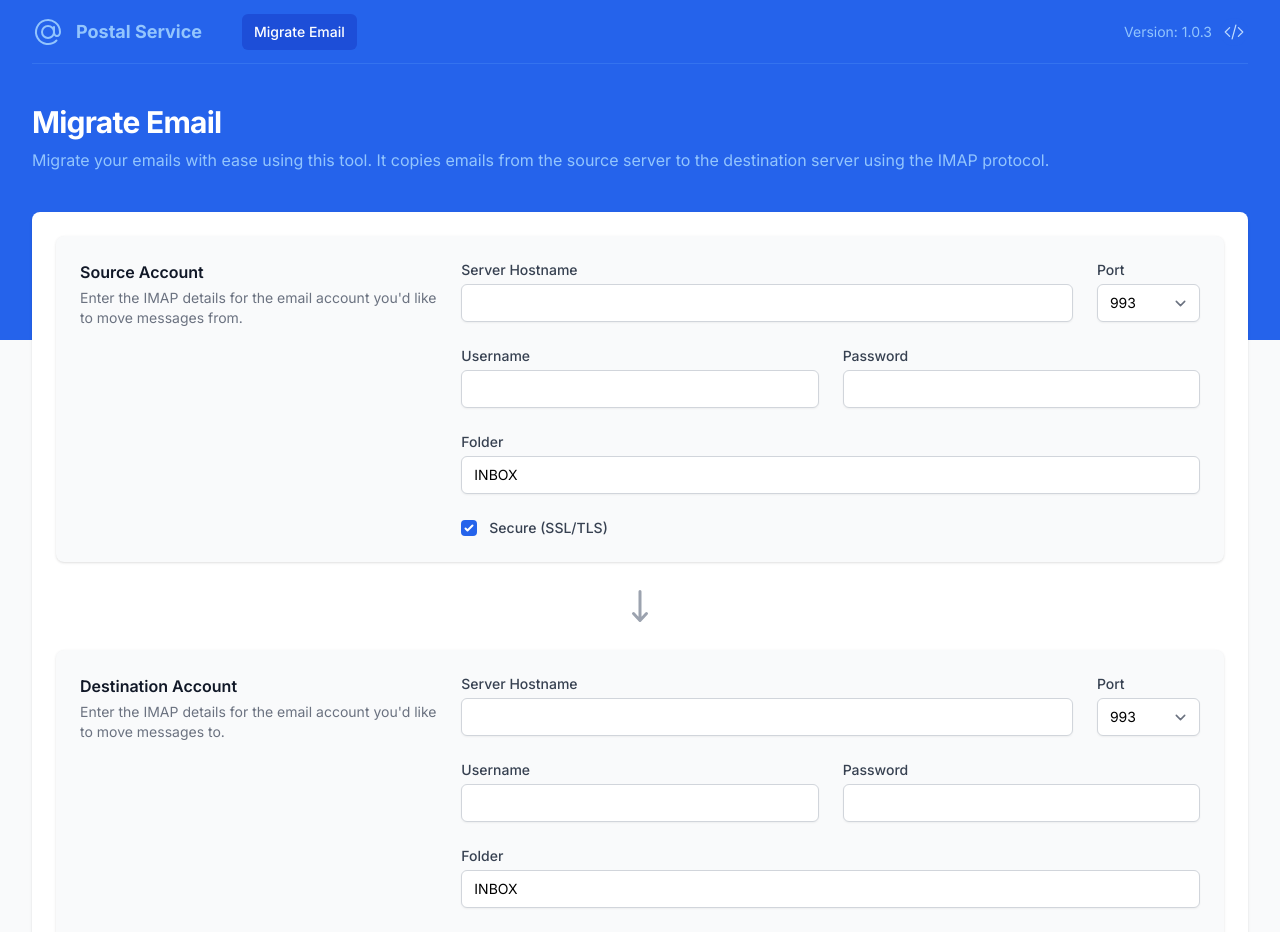
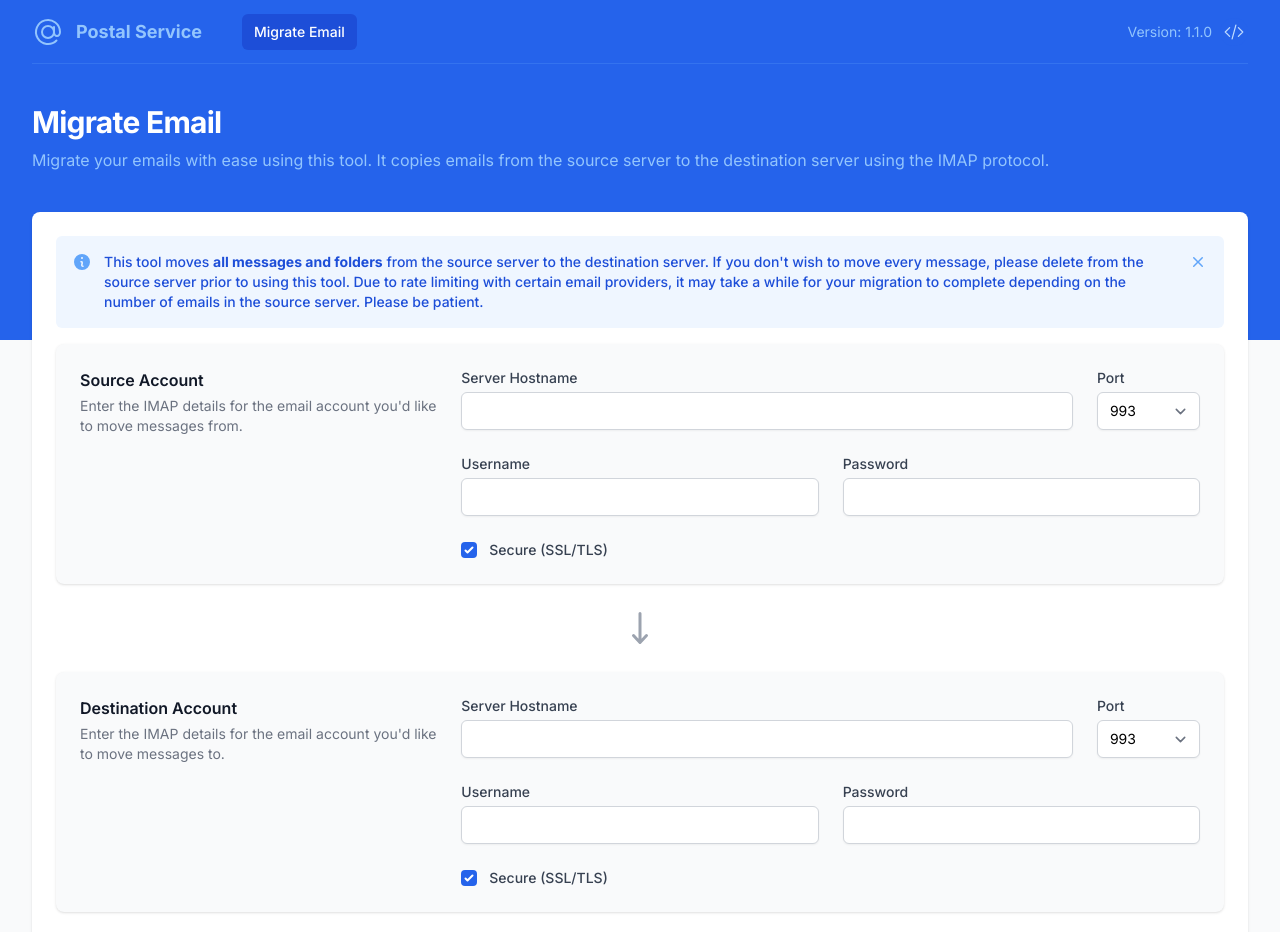
Before and after one commit to ressonix/postal-service, a Next.js app: page / in a window 1280 px wide. Shown: the top 932 px of the page. Built offline with nearby package versions, Linux system fonts and the light colour scheme.

Commit message:
move all messages and folders, oh also optimize a bit

```diff
--- a/components/Migrate/AccountCard.tsx
+++ b/components/Migrate/AccountCard.tsx
@@ -25,8 +25,6 @@ interface SourceProps {
   setSourcePassword: Dispatch<SetStateAction<string>>
   sourceSecure: boolean
   setSourceSecure: Dispatch<SetStateAction<boolean>>
-  sourceFolder: string
-  setSourceFolder: Dispatch<SetStateAction<string>>
 }
 
 interface DestinationProps {
@@ -42,8 +40,6 @@ interface DestinationProps {
   setDestinationPassword: Dispatch<SetStateAction<string>>
   destinationSecure: boolean
   setDestinationSecure: Dispatch<SetStateAction<boolean>>
-  destinationFolder: string
-  setDestinationFolder: Dispatch<SetStateAction<string>>
 }
 
 export function SourceAccountCard(props: SourceProps): ReactElement {
@@ -159,23 +155,6 @@ export function SourceAccountCard(props: SourceProps): ReactElement {
                 type="password"
                 name="source-password"
                 id="source-password"
-                className="mt-1 block w-full rounded-md border-gray-300 shadow-sm focus:border-blue-500 focus:ring-blue-500 sm:text-sm"
-              />
-            </div>
-
-            <div className="col-span-6 sm:col-span-6">
-              <label
-                htmlFor="source-hostname"
-                className="block text-sm font-medium text-gray-700"
-              >
-                Folder
-              </label>
-              <input
-                value={props.sourceFolder}
-                onChange={(event) => props.setSourceFolder(event.target.value)}
-                type="text"
-                name="source-hostname"
-                id="source-hostname"
                 className="mt-1 block w-full rounded-md border-gray-300 shadow-sm focus:border-blue-500 focus:ring-blue-500 sm:text-sm"
               />
             </div>
@@ -330,23 +309,6 @@ export function DestinationAccountCard(props: DestinationProps): ReactElement {
               />
             </div>
 
-            <div className="col-span-6 sm:col-span-6">
-              <label
-                htmlFor="source-hostname"
-                className="block text-sm font-medium text-gray-700"
-              >
-                Folder
-              </label>
-              <input
-                value={props.destinationFolder}
-                onChange={(event) => props.setDestinationFolder(event.target.value)}
-                type="text"
-                name="source-hostname"
-                id="source-hostname"
-                className="mt-1 block w-full rounded-md border-gray-300 shadow-sm focus:border-blue-500 focus:ring-blue-500 sm:text-sm"
-              />
-            </div>
-
             <div className="col-span-6">
               <div className="space-y-4">
                 <div className="flex items-start">
--- a/package.json
+++ b/package.json
@@ -1,6 +1,6 @@
 {
   "name": "postal-service",
-  "version": "1.0.3",
+  "version": "1.1.0",
   "private": true,
   "scripts": {
     "dev": "next dev",
--- a/pages/api/migrate.ts
+++ b/pages/api/migrate.ts
@@ -8,21 +8,18 @@ async function migrateMessages(
   batchSize: number
 ): Promise<void> {
   const results = await sourceClient.search({ all: true })
-  let messagesCount = results.length
-  let messagesProcessed = 0
-
-  while (messagesProcessed < messagesCount) {
-    const batchResults = sourceClient.fetch(
-      results.slice(messagesProcessed, messagesProcessed + batchSize),
+  for (let i = 0; i < results.length; i += batchSize) {
+    const batchResults = await sourceClient.fetch(
+      results.slice(i, i + batchSize),
       { source: true, flags: true }
-    )
+    );
 
     for await (const message of batchResults) {
-      let buffer = Buffer.from(message.source)
-      await destinationClient.append(destinationFolder, buffer)
+      const { source } = message;
+      const buffer = Buffer.from(source);
+      await destinationClient.append(destinationFolder, buffer);
+      await new Promise(resolve => setTimeout(resolve, 2000));
     }
-
-    messagesProcessed += batchSize
   }
 }
 
@@ -36,13 +33,11 @@ export default async function handler(
     sourceUsername,
     sourcePassword,
     sourceSecure,
-    sourceFolder,
     destinationServer,
     destinationPort,
     destinationUsername,
     destinationPassword,
     destinationSecure,
-    destinationFolder
   } = req.body
 
   let sourceClient: ImapFlow | null = null
@@ -69,27 +64,43 @@ export default async function handler(
       }
     })
 
-    const checkAndCreateMailbox = async (destinationClient: ImapFlow) => {
-      try {
-        await destinationClient.getMailboxLock(destinationFolder)
-      } catch {
-        await destinationClient.mailboxCreate(destinationFolder)
-        await destinationClient.getMailboxLock(destinationFolder)
+    const batchSize = 25
+
+    const checkAndCreateMailbox = async (destinationClient: ImapFlow, sourceClient: ImapFlow) => {
+      let list = await sourceClient.list();
+      for (const mailbox of list) {
+        try {
+          await destinationClient.mailboxOpen(mailbox.path);
+        } catch {
+          await destinationClient.mailboxCreate(mailbox.path);
+        } finally {
+          await destinationClient.mailboxClose();
+        }
       }
-    }
+    };
 
-    // TODO: Figure out why this is throwing a type error
-    // let list = await sourceClient.list()
-    // list.forEach(mailbox=>console.log(mailbox.path));
+
+    const checkAndMoveMail = async (destinationClient: ImapFlow, sourceClient: ImapFlow, batchSize: number) => {
+      let list = await sourceClient.list();
+      await Promise.all(
+        list.map(async (mailbox) => {
+          try {
+            let sourceLock = await sourceClient.getMailboxLock(mailbox.path);
+            let destinationLock = await destinationClient.getMailboxLock(mailbox.path);
+            await migrateMessages(sourceClient, destinationClient, mailbox.path, batchSize);
+            await sourceLock.release();
+            await destinationLock.release();
+          } catch (err) {
+            console.error(`Error migrating messages for ${mailbox.path}: ${err}`);
+          }
+        })
+      );
+    };
 
     await sourceClient.connect()
-    await sourceClient.getMailboxLock(sourceFolder)
-
     await destinationClient.connect()
-    await checkAndCreateMailbox(destinationClient)
-
-    const batchSize = 25
-    await migrateMessages(sourceClient, destinationClient, destinationFolder, batchSize)
+    await checkAndCreateMailbox(destinationClient, sourceClient)
+    await checkAndMoveMail(destinationClient, sourceClient, batchSize)
 
     res.status(200).json({ message: 'Emails migrated successfully.' })
   } catch (error: any) {
--- a/pages/index.tsx
+++ b/pages/index.tsx
@@ -1,6 +1,10 @@
 import { useEffect, useMemo, useState } from 'react'
 import axios from 'axios'
-import { ArrowLongDownIcon } from '@heroicons/react/20/solid'
+import {
+  ArrowLongDownIcon,
+  InformationCircleIcon,
+  XMarkIcon
+} from '@heroicons/react/20/solid'
 import Confetti from 'react-confetti'
 import Layout from '@/components/Layout'
 import Head from 'next/head'
@@ -10,13 +14,14 @@ import {
 } from '@/components/Migrate/AccountCard'
 
 const Migrate = () => {
+  const [show, setShow] = useState(true)
+
   const [sourceServer, setSourceServer] = useState<string>('')
   const [sourceServerError, setSourceServerError] = useState<any>(null)
   const [sourcePort, setSourcePort] = useState<number>(993)
   const [sourceUsername, setSourceUsername] = useState<string>('')
   const [sourcePassword, setSourcePassword] = useState<string>('')
   const [sourceSecure, setSourceSecure] = useState<boolean>(true)
-  const [sourceFolder, setSourceFolder] = useState<string>('INBOX')
 
   const [destinationServer, setDestinationServer] = useState<string>('')
   const [destinationServerError, setDestinationServerError] =
@@ -25,7 +30,6 @@ const Migrate = () => {
   const [destinationUsername, setDestinationUsername] = useState<string>('')
   const [destinationPassword, setDestinationPassword] = useState<string>('')
   const [destinationSecure, setDestinationSecure] = useState<boolean>(true)
-  const [destinationFolder, setDestinationFolder] = useState<string>('INBOX')
 
   const [successMessage, setSuccessMessage] = useState<string>('')
   const [errorMessage, setErrorMessage] = useState<string>('')
@@ -74,13 +78,11 @@ const Migrate = () => {
         sourceUsername,
         sourcePassword,
         sourceSecure,
-        sourceFolder,
         destinationServer,
         destinationPort,
         destinationUsername,
         destinationPassword,
-        destinationSecure,
-        destinationFolder
+        destinationSecure
       })
 
       setSuccessMessage(response.data.message)
@@ -91,14 +93,12 @@ const Migrate = () => {
       setSourceUsername('')
       setSourcePassword('')
       setSourceSecure(true)
-      setSourceFolder('INBOX')
 
       setDestinationServer('')
       setDestinationPort(993)
       setDestinationUsername('')
       setDestinationPassword('')
       setDestinationSecure(true)
-      setDestinationFolder('INBOX')
     } catch (error: any) {
       setErrorMessage(
         'An error occurred. Please double check the information provided and try again.'
@@ -130,6 +130,41 @@ const Migrate = () => {
         description="Migrate your emails with ease using this tool. It copies emails from the source server to the destination server using the IMAP protocol."
       >
         {successMessage && <Confetti />}
+        {show && (
+          <div className="mb-4 rounded-md bg-blue-50 p-4">
+            <div className="flex">
+              <div className="flex-shrink-0">
+                <InformationCircleIcon
+                  className="h-5 w-5 text-blue-400"
+                  aria-hidden="true"
+                />
+              </div>
+              <div className="ml-3">
+                <p className="text-sm font-medium text-blue-700">
+                  This tool moves <strong>all messages and folders</strong> from
+                  the source server to the destination server. If you don&apos;t
+                  wish to move every message, please delete from the source
+                  server prior to using this tool. Due to rate limiting with
+                  certain email providers, it may take a while for your
+                  migration to complete depending on the number of emails in the
+                  source server. Please be patient.
+                </p>
+              </div>
+              <div className="ml-auto pl-3">
+                <div className="-mx-1.5 -my-1.5">
+                  <button
+                    type="button"
+                    onClick={() => setShow(!show)}
+                    className="inline-flex rounded-md bg-blue-50 p-1.5 text-blue-400 hover:text-blue-300 focus:outline-none focus:ring-2 focus:ring-green-600 focus:ring-offset-2 focus:ring-offset-green-50"
+                  >
+                    <span className="sr-only">Dismiss</span>
+                    <XMarkIcon className="h-5 w-5" aria-hidden="true" />
+                  </button>
+                </div>
+              </div>
+            </div>
+          </div>
+        )}
         <div className="space-y-6">
           <SourceAccountCard
             sourceServer={sourceServer}
@@ -144,8 +179,6 @@ const Migrate = () => {
             setSourcePassword={setSourcePassword}
             sourceSecure={sourceSecure}
             setSourceSecure={setSourceSecure}
-            sourceFolder={sourceFolder}
-            setSourceFolder={setSourceFolder}
           />
 
           <div className="my-5">
@@ -165,8 +198,6 @@ const Migrate = () => {
             setDestinationPassword={setDestinationPassword}
             destinationSecure={destinationSecure}
             setDestinationSecure={setDestinationSecure}
-            destinationFolder={destinationFolder}
-            setDestinationFolder={setDestinationFolder}
           />
 
           <div className="flex items-center justify-end">
```
Also changed, not shown: 1 other file (tests, documents, lock files or other folders).
